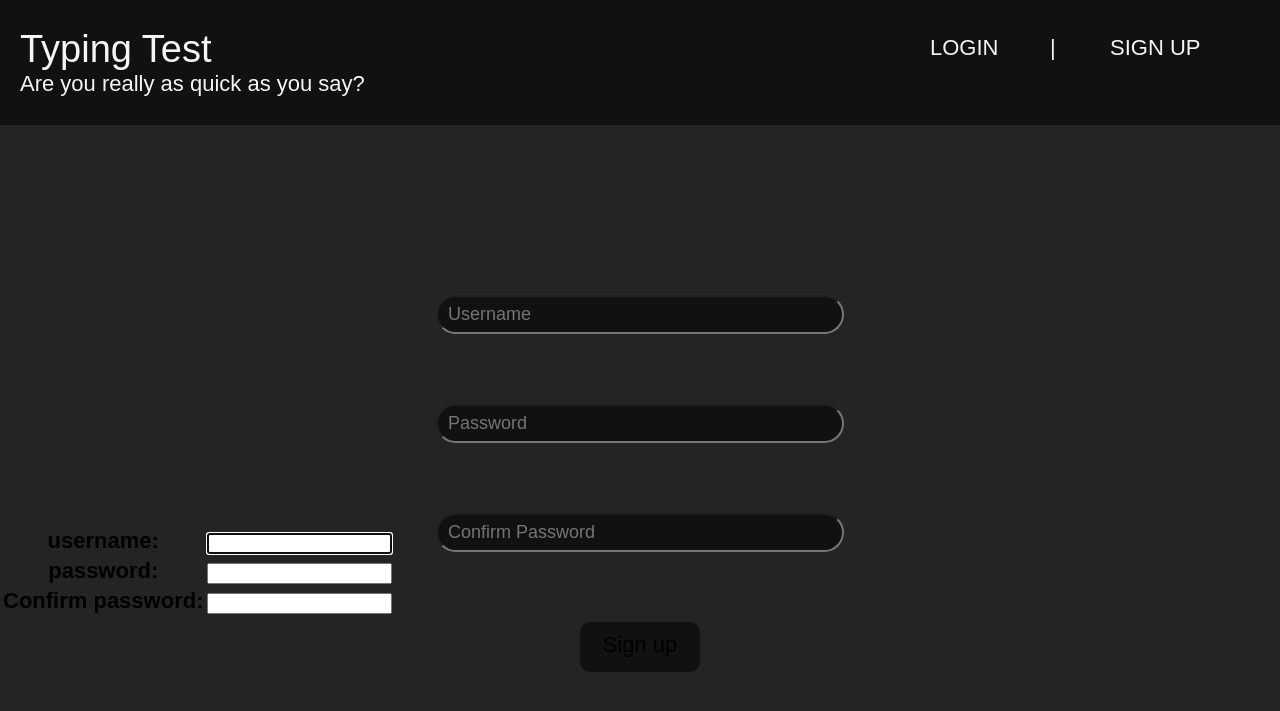
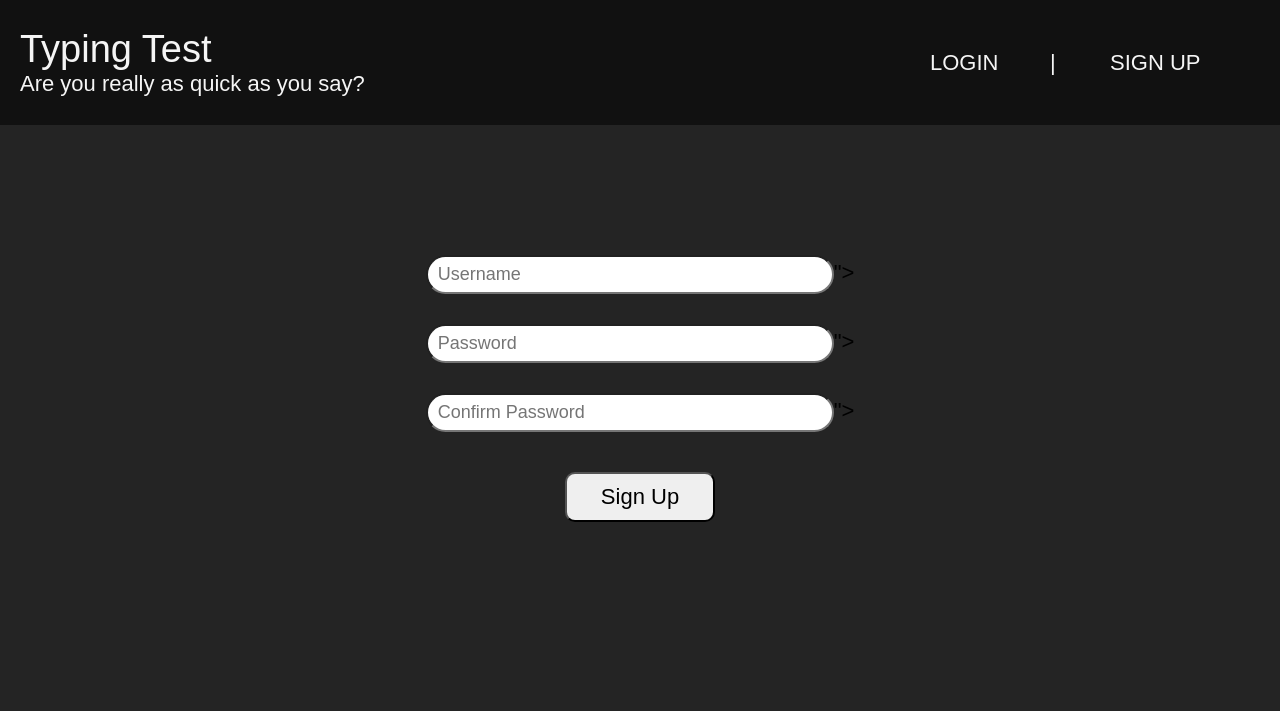
Before and after one commit to adamts028/SpeedTyping, a Django app: page /register/ in a window 1280 px wide. Shown: the top 711 px of the page. Run offline with Django 4.2, Linux system fonts and the light colour scheme.

Commit message:
STYLE: LOGIN, REGISTER Pages all working adjusted header buttons

```diff
--- a/speedtyping/base/admin.py
+++ b/speedtyping/base/admin.py
@@ -1,6 +1,4 @@
 from django.contrib import admin
-from .models import Topic, Message, Score
+from .models import Score
 
-admin.site.register(Topic)
-admin.site.register(Message)
 admin.site.register(Score)
--- a/speedtyping/base/forms.py
+++ b/speedtyping/base/forms.py
@@ -5,7 +5,7 @@ from django.core.exceptions import ValidationError
 from django.forms.forms import Form
 
 
-class CustomUserCreationForm(UserCreationForm):
+class RegisterForm(UserCreationForm):
     username = forms.CharField(label='username', min_length=4, max_length=150)
     password1 = forms.CharField(label='password', widget=forms.PasswordInput)
     password2 = forms.CharField(label='Confirm password', widget=forms.PasswordInput)
--- a/speedtyping/base/static/css/main.css
+++ b/speedtyping/base/static/css/main.css
@@ -28,7 +28,8 @@ a:active { text-decoration: none; }
     width: auto;
     height: 125px;
     display: flex;
-    align-items: flex-start;
+    align-items: center;
+
     margin-right: 50px;
 }
 
@@ -57,7 +58,6 @@ a:active { text-decoration: none; }
 .header-button{
     color: #f5f5f5;
     display: inline-block;
-    padding-top: 35px;
     margin-bottom: 0px;
     margin-right: 20px;
     width: 100px;
@@ -67,6 +67,7 @@ a:active { text-decoration: none; }
 
 #display-user{
     display: inline-block;
+    color: #f5f5f5;
     padding-top: 35px;
     margin-top: 0px;
     margin-right: 20px;
@@ -78,7 +79,6 @@ a:active { text-decoration: none; }
 .header-divider{
     color: #f5f5f5;
     display: inline-block;
-    padding-top: 35px;
     padding-right: 40px;
     margin-bottom: 0px;
     width: 20px;
@@ -128,7 +128,7 @@ a:active { text-decoration: none; }
     outline: none;
 }
 
-#login-box{
+.login-box{
     height: 300px;
     width: 50%;
     margin: auto;
@@ -137,24 +137,26 @@ a:active { text-decoration: none; }
 }
 
 .user-input{
-    background-color: #111111;
+    background-color: #f5;
     font-size: 18px;
-    margin-top: 70px;
+    margin-top: 30px;
     width: 60%;
     height: 15px;
     border-radius: 20px;
     padding: 10px;
     outline: none;
+
 }
 
-#login-button{
-    background-color: #111111;
+.login-button{
+    display: block;
+    background-color: #f5;
     color: black;
     font-size: 22px;
     margin: auto;
-    margin-top: 70px;
-    width: 100px;
-    height: 30px;
+    margin-top: 40px;
+    width: 150px;
+    height: 50px;
     border-radius: 10px;
     padding: 10px;
 }
--- a/speedtyping/base/templates/base/login_register.html
+++ b/speedtyping/base/templates/base/login_register.html
@@ -6,39 +6,30 @@
 <div>
     <form method="POST", action="">
         {% csrf_token %}
+        <div class="login-box">
+            <input class="user-input" type="text" placeholder="Username" name="username">
+            <input class="user-input" type="password" placeholder="Password" name="password">
+            <div>
+                <input class="login-button" type="submit" value="Login" />
+            </div>
 
-        <label>Username:</label>
-        <input type="text" name="username" placeholder="Enter Username">
-
-        <label>Password:</label>
-        <input type="password" name="password" placeholder="Enter Password">
-
-        <input type="submit" value="Login" />
+        </div>
     </form>
-
-    <a href="{% url 'register' %}">Sign Up</a>
 </div>
 {% else %}
 <div>
     <form method="POST">
         {% csrf_token %}
-        <table>
-            {{form.as_table}}
-            <!--
-            <tr>
-                <td></td>
-                <td> <input type="submit" value="Register" /> </td>
-            </tr>
-            -->
-            <div id="login-box">
-                <input class = "user-input" placeholder="Username"></input>
-                <input class = "user-input" type="password" placeholder="Password"></input>
-                <input class = "user-input" type="password" placeholder="Confirm Password"></input>
-            <div id="login-button">Sign up</div>
-    </div>
-        </table>
+            <div class="login-box">
+                <input class="user-input" placeholder="Username" action="{{form.username}}">
+                <input class="user-input" placeholder="Password" type="password" action="{{form.password1}}">
+                <input class="user-input" placeholder="Confirm Password" type="password" action="{{form.password2}}">
+                <div>
+                    <input class="login-button" type="submit" value="Sign Up" />
+                </div>
+
+            </div>
     </form>
-
 </div>
 {% endif %}
 
--- a/speedtyping/base/urls.py
+++ b/speedtyping/base/urls.py
@@ -2,6 +2,7 @@ from django.urls import path
 from . import views
 
 urlpatterns = [
+    path('',views.home, name='home'),
     path('login/', views.loginPage, name='login'),
     path('logout/', views.logoutUser, name='logout'),
     path('register/', views.registerPage, name='register'),
--- a/speedtyping/base/views.py
+++ b/speedtyping/base/views.py
@@ -8,7 +8,7 @@ from django.contrib.auth.decorators import login_required
 from django.contrib.auth.models import User
 from django.db.models import Q
 from .models import Score
-from .forms import CustomUserCreationForm
+from .forms import RegisterForm
 from django.contrib.auth import forms
 
 def loginPage(request):
@@ -41,10 +41,10 @@ def logoutUser(request):
 
 
 def registerPage(request):
-    form = CustomUserCreationForm()
+    form = RegisterForm()
 
     if request.method == 'POST':
-        form = CustomUserCreationForm(request.POST)
+        form = RegisterForm(request.POST)
         if form.is_valid():
             user = form.save(commit=False)
             user.username = user.username.lower()
--- a/speedtyping/speedtyping/urls.py
+++ b/speedtyping/speedtyping/urls.py
@@ -1,6 +1,5 @@
-
 from django.contrib import admin
-from django.urls import path, include
+from django.urls import include, path
 
 urlpatterns = [
     path('base/', include('base.urls')),
```
Also changed, not shown: speedtyping/base/models.py (+0 -21 lines), speedtyping/base/migrations/0005_remove_message_user_delete_topic_delete_message.py (added).
